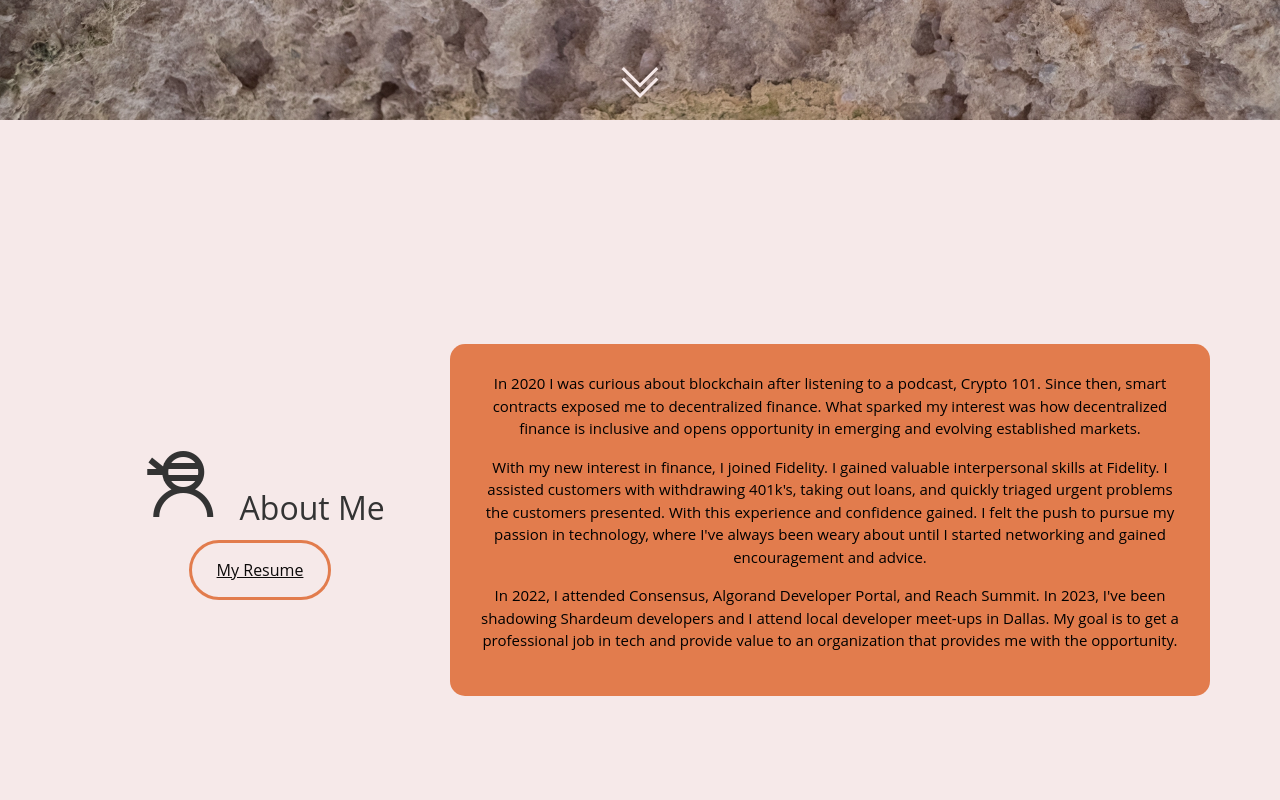
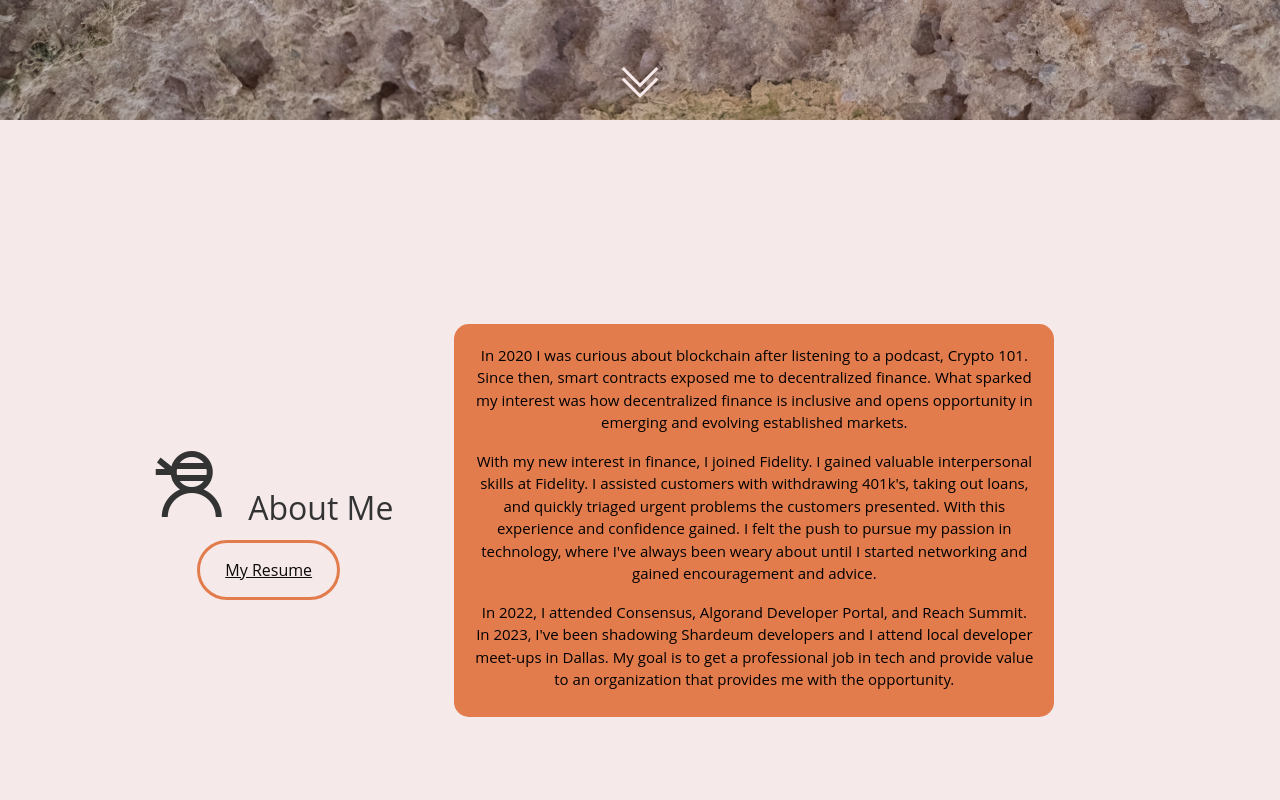
Before and after one commit to dnlbui/dnlbui-portfolio-website, a React (Create React App) app: page / in a window 1280 px wide. Shown: the part 680-1480 px from the top of the page. Built offline with nearby package versions, Linux system fonts and the light colour scheme.

Commit message:
add skill, padding, margin

```diff
--- a/src/App.css
+++ b/src/App.css
@@ -87,6 +87,11 @@ a:hover {
   padding-bottom: 5px;
 }
 
+.container {
+  padding-left: 25px;
+  padding-right: 25px;
+}
+
 .home-background {
   background-image: url(./images/austin-rock.webp);
   background-size: cover;
@@ -147,6 +152,10 @@ a:hover {
   border-radius: 15px;
   font-size: 15px;
   line-height: 1.5;
+  padding: 10px 20px; /* Add some padding to the left and right sides */
+  box-sizing: border-box; /* Make sure padding doesn't increase the element's width */
+  max-width: 600px; /* Set a maximum width */
+  padding-top: 20px; /* Add some padding to the top */
 }
 
 #lead-content {
--- a/src/components/AboutMe.js
+++ b/src/components/AboutMe.js
@@ -55,7 +55,7 @@ function AboutMe() {
             provides me with the opportunity.
           </p>
           <div className="arrow">
-            <Link rel="nofollow" to="projects" spy={true} smooth={true} offset={-325}>
+            <Link rel="nofollow" to="projects" spy={true} smooth={true} offset={-280}>
               <span>
                 <i className="las la-angle-down la-3x"></i>
               </span>
--- a/src/components/Skills.js
+++ b/src/components/Skills.js
@@ -3,6 +3,8 @@ import Aos from "aos";
 import "aos/dist/aos.css";
 import reduxIcon from "../images/redux.png";
 import Footer from "./Footer";
+import expressIcon from "../images/express.png";
+import mongoDBIcon from "../images/mongoDB.png";
 
 function Skills() {
   useEffect(() => {
@@ -16,7 +18,7 @@ function Skills() {
           <h2 className="heading">
             <i className="las la-toolbox la-1x"></i>Skills
           </h2>
-          <ul className="list-group list-group-horizontal-xl ">
+          <ul className="list-group list-group-horizontal-xl mt-5">
             <li className="list-group-item flex-fill">
               <i className="lab la-html5 la-3x"></i> HTML
             </li>
@@ -29,6 +31,9 @@ function Skills() {
             <li className="list-group-item flex-fill">
               <i className="lab la-react la-3x"></i>React
             </li>
+            <li className="list-group-item">
+              <i className="lab la-react la-3x"></i>React.Native
+            </li>
             <li className="list-group-item flex-fill">
               <img src={reduxIcon} alt="Redux Icon" /> Redux
             </li>
@@ -40,16 +45,22 @@ function Skills() {
               <i className="lab la-figma la-3x"></i>Figma
             </li>
           </ul>
-          <ul className="list-group list-group-horizontal-xl">
+
+          <ul className="list-group list-group-horizontal-xl mt-5">
+            <li className="list-group-item flex-fill">
+              <img src={expressIcon} alt="Redux Icon" /> Express.js
+            </li>
             <li className="list-group-item flex-fill">
               <i className="lab la-node la-3x"></i>Node
             </li>
             <li className="list-group-item flex-fill">
+            <img src={mongoDBIcon} alt="Redux Icon" />
+              MongoDB
+            </li>
+            <li className="list-group-item flex-fill">
               <i className="lab la-github la-3x"></i>Git/GitHub
             </li>
-            <li className="list-group-item">
-              <i className="lab la-react la-3x"></i>React.Native
-            </li>
+
             <li className="list-group-item flex-fill">
               <i className="las la-file-export la-3x"></i>RESTful.APIs
             </li>
```
Also changed, not shown: src/images/express.png (added), src/images/mongoDB.png (added).
